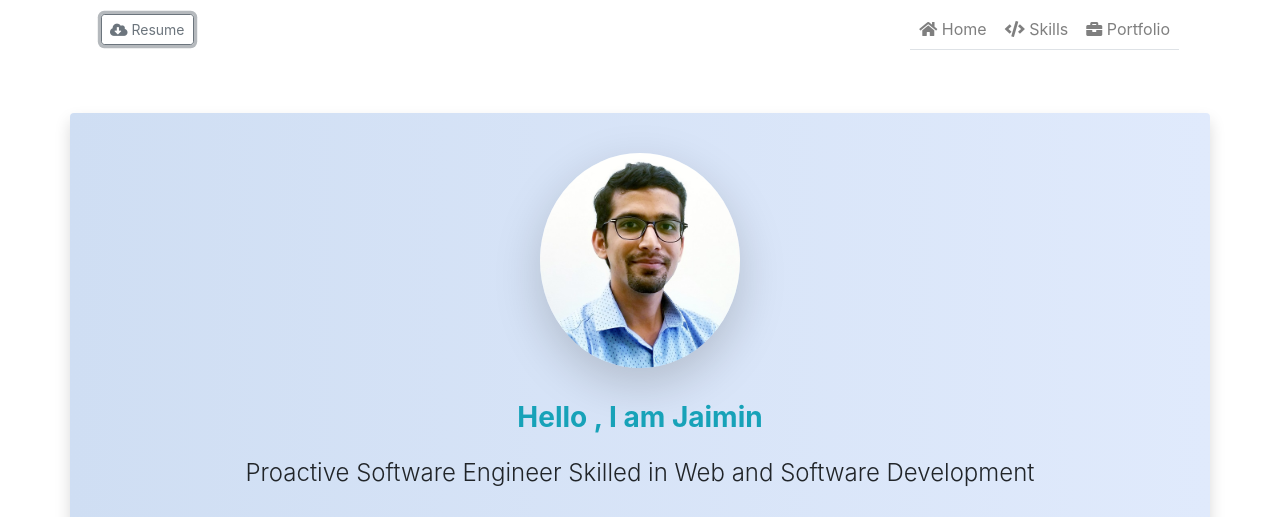
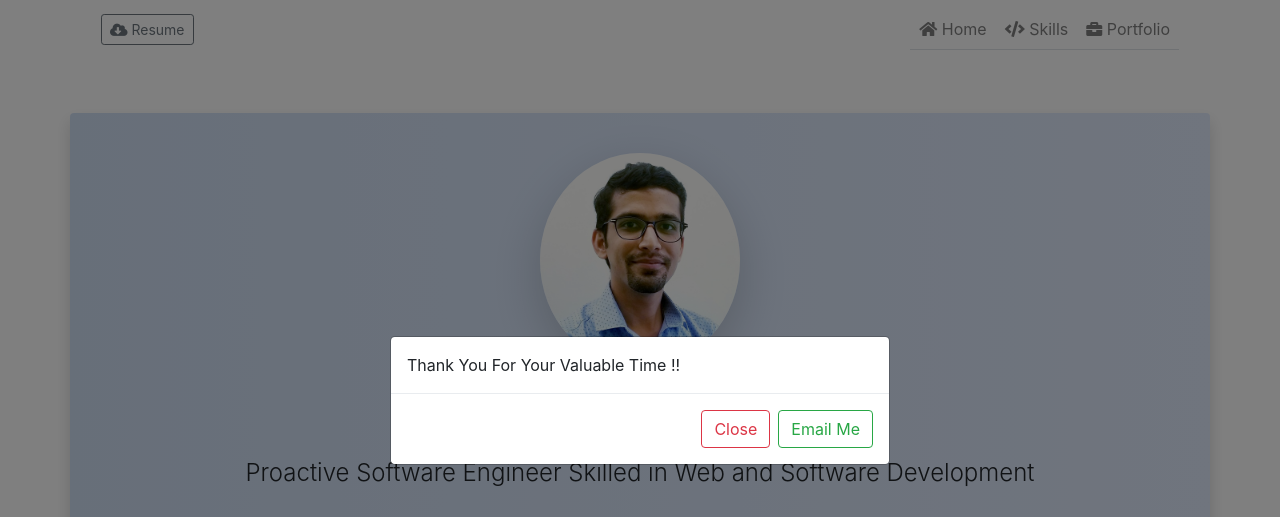
Before and after one commit to jpnine/PortFolio_HTML, a plain HTML site: page index.html in a window 1280 px wide. Both pictures are taken after a click on the button "Resume". Shown: the top 517 px of the page. Drawn offline with nearby package versions, Linux system fonts and the light colour scheme.

Commit message:
Resume Button Popup Added

```diff
--- a/index.html
+++ b/index.html
@@ -35,8 +35,24 @@
   <!-- Navigation -->
   <div class="container">
     <nav class="navbar navbar-expand-lg navbar-light bg- rounded">
-      <a class="navbar-brand" href="#"><button class="btn btn-sm btn-outline-secondary"><i class="fas fa-cloud-download-alt">
-          </i> Resume</button></a>
+      <a class="navbar-brand" href="#">
+        <button type="button" class="btn btn-sm btn-outline-secondary" data-toggle="modal" data-target="#resumePopup">
+          <i class="fas fa-cloud-download-alt"></i> Resume</button></a>
+
+          <div class="modal fade" id="resumePopup" tabindex="-1" role="dialog" aria-labelledby="exampleModalLabel" aria-hidden="true">
+            <div class="modal-dialog modal-dialog-centered" role="document">
+              <div class="modal-content">
+                <div class="modal-body">
+                  Thank You For Your Valuable Time !!
+                </div>
+                <div class="modal-footer">
+                  <button type="button" data-dismiss="modal" class="btn btn-outline-danger">Close</button>
+                  <a href="mailto:jaimin.ece@gmail.com" target="_blank" class="btn btn-outline-success">Email Me</a>
+                </div>
+              </div>
+            </div>
+          </div>
+
       <button class="navbar-toggler" type="button" data-toggle="collapse" data-target="#navbarSupportedContent"
         aria-controls="navbarSupportedContent" aria-expanded="false" aria-label="Toggle navigation">
         <span class="navbar-toggler-icon"></span>
```
